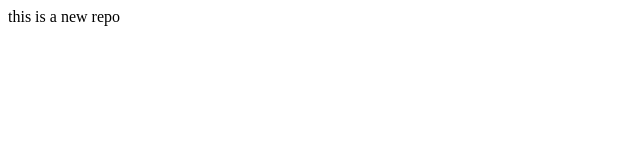
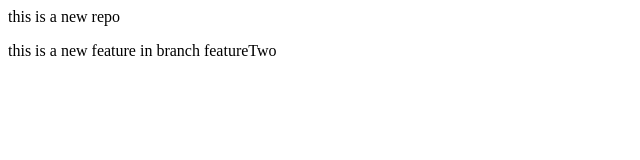
Before and after one commit to ojas282/LocalRepo, a plain HTML site: page index.html in a window 1280 px wide. Shown: the whole page, without its empty margins (0-640 px from the left). Drawn offline with Linux system fonts and the light colour scheme.

Commit message:
Add new para

```diff
--- a/index.html
+++ b/index.html
@@ -1 +1,2 @@
 <p>this is a new repo</p>
+<p>this is a new feature in branch featureTwo</p>
```
